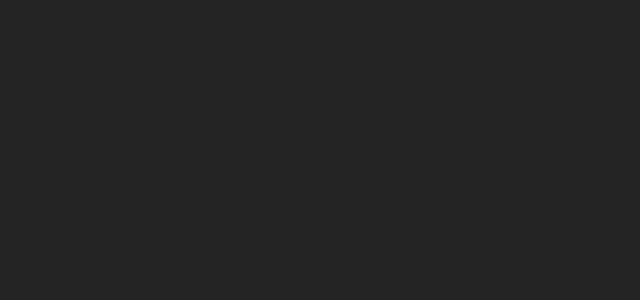
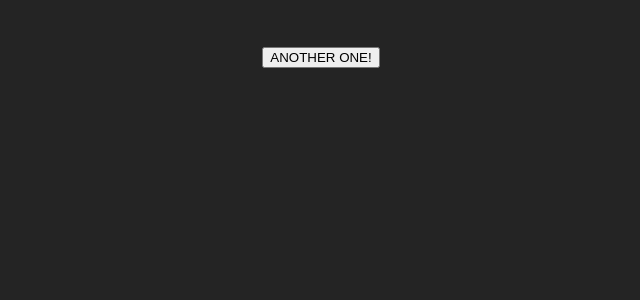
Before and after one commit to filip-svrcek-CN/cnu-jokes, a React (Vite) app: page / in a window 1280 px wide. Shown: the top 300 px of the page, without its empty margins (319-959 px from the left). Built offline with nearby package versions, Linux system fonts and the light colour scheme.

Commit message:
css setup

```diff
--- a/package.json
+++ b/package.json
@@ -16,9 +16,14 @@
   "devDependencies": {
     "@types/react": "^18.0.17",
     "@types/react-dom": "^18.0.6",
+    "@types/styled-components-react-native": "^5.1.3",
     "@vitejs/plugin-react": "^2.1.0",
     "prettier": "^2.7.1",
+    "styled-components": "^5.3.5",
     "typescript": "^4.6.4",
     "vite": "^3.1.0"
+  },
+  "resolutions": {
+    "styled-components": "^5"
   }
 }
--- a/src/App.tsx
+++ b/src/App.tsx
@@ -1,7 +1,12 @@
 import "./App.css";
+import { Button } from "./components/Button";
 
 function App() {
-  return <div className="App"></div>;
+  return (
+    <div>
+      <Button text={"ANOTHER ONE!"} />
+    </div>
+  );
 }
 
 export default App;
--- /dev/null
+++ b/src/components/Button.tsx
@@ -0,0 +1,15 @@
+import styled from "styled-components";
+
+type ButtonProps = { text: string; onClick?: () => void };
+
+const StyledButton = styled.button`
+  margin: 0.5em;
+`;
+
+export function Button({ text, onClick }: ButtonProps) {
+  return (
+    <StyledButton className="button" onClick={onClick}>
+      {text}
+    </StyledButton>
+  );
+}
--- a/tsconfig.json
+++ b/tsconfig.json
@@ -14,7 +14,8 @@
     "resolveJsonModule": true,
     "isolatedModules": true,
     "noEmit": true,
-    "jsx": "react-jsx"
+    "jsx": "react-jsx",
+    "types": ["@types/styled-components"]
   },
   "include": ["src"],
   "references": [{ "path": "./tsconfig.node.json" }]
```
Also changed, not shown: 1 other file (tests, documents, lock files or other folders).
